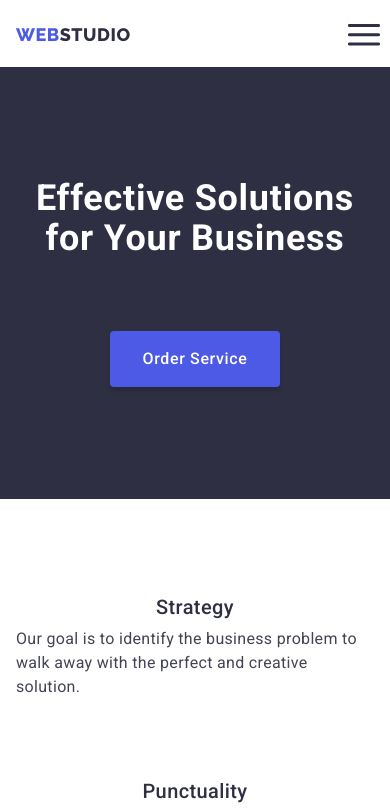
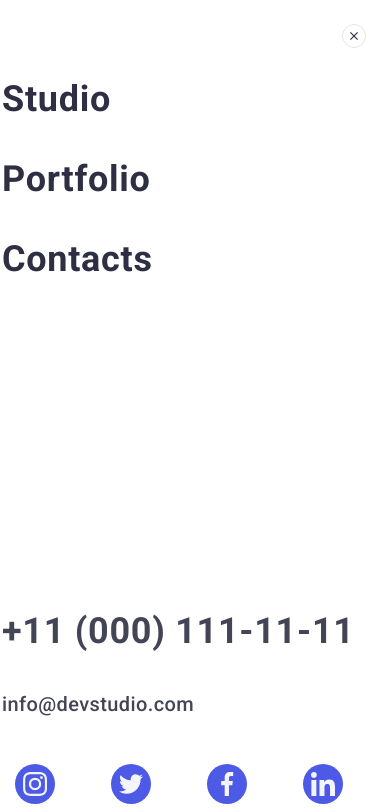
Before and after one commit to Aleksandr2905/goit-markup-hw-07, a plain HTML site: page index.html in a window 390 px wide. Both pictures are taken after a click on the button 358 px from the left and 33 px from the top of the page. Shown: the top 808 px of the page. Drawn offline with nearby package versions, Linux system fonts and the light colour scheme.

Commit message:
mobile-menu

```diff
--- /dev/null
+++ b/css/layout/mobile-menu.css
@@ -0,0 +1,129 @@
+@media screen and (max-width: 767px) {
+  .mobile-menu {
+    position: absolute;
+    top: 0;
+    right: 0;
+    display: flex;
+    flex-direction: column;
+    justify-content: space-between;
+    width: 428px;
+    height: 100%;
+    padding: 80px 35px 40px 40px;
+    background-color: var(--background-primary-color);
+    opacity: 0;
+    visibility: hidden;
+    pointer-events: none;
+    transition-property: opacity, visibility;
+    transition-duration: var(--transition-duration);
+    transition-timing-function: var(--transition-function);
+  }
+
+  .mobile-menu.is-open {
+    opacity: 1;
+    visibility: visible;
+    pointer-events: auto;
+  }
+
+  .mobile-menu-close-btn {
+    position: absolute;
+    display: flex;
+    align-items: center;
+    justify-content: center;
+    top: 24px;
+    right: 24px;
+    width: 24px;
+    height: 24px;
+    border-radius: 50%;
+    background-color: transparent;
+    padding: 0;
+    line-height: 0;
+    border: 1px solid rgba(0, 0, 0, 0.1);
+  }
+
+  .mobile-menu-close-icon {
+    fill: var(--secondary-text-color);
+  }
+
+  .mobile-menu-nav-list-item:not(:last-child) {
+    margin-bottom: 40px;
+  }
+
+  .mobile-menu-nav-list-link {
+    font-size: 36px;
+    font-weight: 700;
+    line-height: 1.11;
+    letter-spacing: 0.72px;
+    text-transform: capitalize;
+    color: var(--secondary-text-color);
+    transition-property: color;
+    transition-duration: var(--transition-duration);
+    transition-timing-function: var(--transition-function);
+  }
+
+  .mobile-menu-nav-list-link:focus {
+    color: #404bbf;
+  }
+
+  .mobile-menu-address {
+    font-style: normal;
+  }
+
+  .mobile-menu-address-list-item:not(:last-child) {
+    margin-bottom: 40px;
+  }
+
+  .mobile-menu-address-list-link-tel {
+    font-size: 36px;
+    font-weight: 700;
+    line-height: 1.11;
+    letter-spacing: 0.72px;
+    text-transform: capitalize;
+    color: var(--primary-text-color);
+  }
+
+  .mobile-menu-address-list-link-email {
+    font-size: 20px;
+    font-weight: 500;
+    line-height: 1.2;
+    letter-spacing: 0.4px;
+    color: var(--primary-text-color);
+  }
+
+  .mobile-menu-address-list-link-tel:focus,
+  .mobile-menu-address-list-link-email:focus {
+    color: var(--accent-color);
+  }
+
+  .mobile-menu-social-list {
+    margin-top: 48px;
+  }
+
+  .mobile-menu-social-list {
+    display: flex;
+    gap: 56px;
+    justify-content: center;
+  }
+  .mobile-menu-social-item {
+    width: 40px;
+    height: 40px;
+  }
+
+  .mobile-menu-social-link {
+    display: flex;
+    justify-content: center;
+    align-items: center;
+    width: 100%;
+    height: 100%;
+    border-radius: 50%;
+    transition-property: background-color;
+    transition-duration: var(--transition-duration);
+    transition-timing-function: var(--transition-function);
+    background-color: var(--accent-color);
+    fill: #f4f4fd;
+  }
+
+  .mobile-menu-social-link:hover,
+  .mobile-menu-social-link:focus {
+    background-color: #404bbf;
+  }
+}
--- a/css/main.css
+++ b/css/main.css
@@ -14,3 +14,4 @@
 @import './layout/our-team.css';
 @import './layout/customers.css';
 @import './layout/footer.css';
+@import './layout/mobile-menu.css';
--- a/index.html
+++ b/index.html
@@ -42,7 +42,12 @@
             <li><a href="" class="site-nav-link link">Contacts</a></li>
           </ul>
         </nav>
-        <button class="burger-btn" type="button">
+        <button
+          type="button"
+          class="burger-btn js-open-menu"
+          aria-expanded="false"
+          aria-controls="mobile-menu"
+        >
           <svg
             class="burger-btn-icon"
             width="32"
@@ -562,8 +567,95 @@
           <button class="modal-send-btn" type="submit">Send</button>
         </form>
       </div>
+    </div> -->
+
+    <!-- MODILE MENU -->
+
+    <div class="mobile-menu js-menu-container" id="mobile-menu">
+      <button class="mobile-menu-close-btn js-close-menu" type="button">
+        <svg
+          class="mobile-menu-close-icon"
+          width="8"
+          height="8"
+          aria-label="close mobile menu icon"
+        >
+          <use href="./images/icons.svg#icon-modal-close"></use>
+        </svg>
+      </button>
+      <nav class="mobile-menu-navigation">
+        <ul class="mobile-menu-nav-list list">
+          <li class="mobile-menu-nav-list-item">
+            <a href="./index.html" class="mobile-menu-nav-list-link link"
+              >Studio</a
+            >
+          </li>
+          <li class="mobile-menu-nav-list-item">
+            <a href="./portfolio.html" class="mobile-menu-nav-list-link link"
+              >Portfolio</a
+            >
+          </li>
+          <li class="mobile-menu-nav-list-item">
+            <a href="" class="mobile-menu-nav-list-link link">Contacts</a>
+          </li>
+        </ul>
+      </nav>
+      <address class="mobile-menu-address">
+        <ul class="mobile-menu-address-list list">
+          <li class="mobile-menu-address-list-item">
+            <a
+              class="mobile-menu-address-list-link-tel link"
+              href="tel:+110001111111"
+              >+11 (000) 111-11-11</a
+            >
+          </li>
+          <li class="mobile-menu-address-list-item">
+            <a
+              class="mobile-menu-address-list-link-email link"
+              href="mailto:info@devstudio.com"
+              >info@devstudio.com</a
+            >
+          </li>
+        </ul>
+        <ul class="mobile-menu-social-list list">
+          <li class="mobile-menu-social-item">
+            <a class="mobile-menu-social-link" href="">
+              <svg class="mobile-menu-social-icon" width="24" height="24">
+                <use href="./images/icons.svg#icon-instagram"></use>
+              </svg>
+            </a>
+          </li>
+          <li class="mobile-menu-social-item">
+            <a class="mobile-menu-social-link" href="">
+              <svg class="mobile-menu-social-icon" width="24" height="24">
+                <use href="./images/icons.svg#icon-twitter"></use>
+              </svg>
+            </a>
+          </li>
+          <li class="mobile-menu-social-item">
+            <a class="mobile-menu-social-link" href="">
+              <svg class="mobile-menu-social-icon" width="24" height="24">
+                <use href="./images/icons.svg#icon-facebook"></use>
+              </svg>
+            </a>
+          </li>
+          <li class="mobile-menu-social-item">
+            <a class="mobile-menu-social-link" href="">
+              <svg class="mobile-menu-social-icon" width="24" height="24">
+                <use href="./images/icons.svg#icon-linkedin"></use>
+              </svg>
+            </a>
+          </li>
+        </ul>
+      </address>
     </div>
 
-    <script src="./js/modal.js"></script> -->
+    <!-- <script src="./js/modal.js"></script>  -->
+    <script
+      defer
+      src="https://cdnjs.cloudflare.com/ajax/libs/body-scroll-lock/3.1.5/bodyScrollLock.min.js"
+      integrity="sha512-HowizSDbQl7UPEAsPnvJHlQsnBmU2YMrv7KkTBulTLEGz9chfBoWYyZJL+MUO6p/yBuuMO/8jI7O29YRZ2uBlA=="
+      crossorigin="anonymous"
+    ></script>
+    <script src="./js/mobile-menu.js"></script>
   </body>
 </html>
--- /dev/null
+++ b/js/mobile-menu.js
@@ -0,0 +1,28 @@
+(() => {
+  const mobileMenu = document.querySelector('.js-menu-container');
+  const openMenuBtn = document.querySelector('.js-open-menu');
+  const closeMenuBtn = document.querySelector('.js-close-menu');
+
+  const toggleMenu = () => {
+    const isMenuOpen =
+      openMenuBtn.getAttribute('aria-expanded') === 'true' || false;
+    openMenuBtn.setAttribute('aria-expanded', !isMenuOpen);
+    mobileMenu.classList.toggle('is-open');
+
+    const scrollLockMethod = !isMenuOpen
+      ? 'disableBodyScroll'
+      : 'enableBodyScroll';
+    bodyScrollLock[scrollLockMethod](document.body);
+  };
+
+  openMenuBtn.addEventListener('click', toggleMenu);
+  closeMenuBtn.addEventListener('click', toggleMenu);
+
+  // Close the mobile menu on wider screens if the device orientation changes
+  window.matchMedia('(min-width: 768px)').addEventListener('change', e => {
+    if (!e.matches) return;
+    mobileMenu.classList.remove('is-open');
+    openMenuBtn.setAttribute('aria-expanded', false);
+    bodyScrollLock.enableBodyScroll(document.body);
+  });
+})();
```
